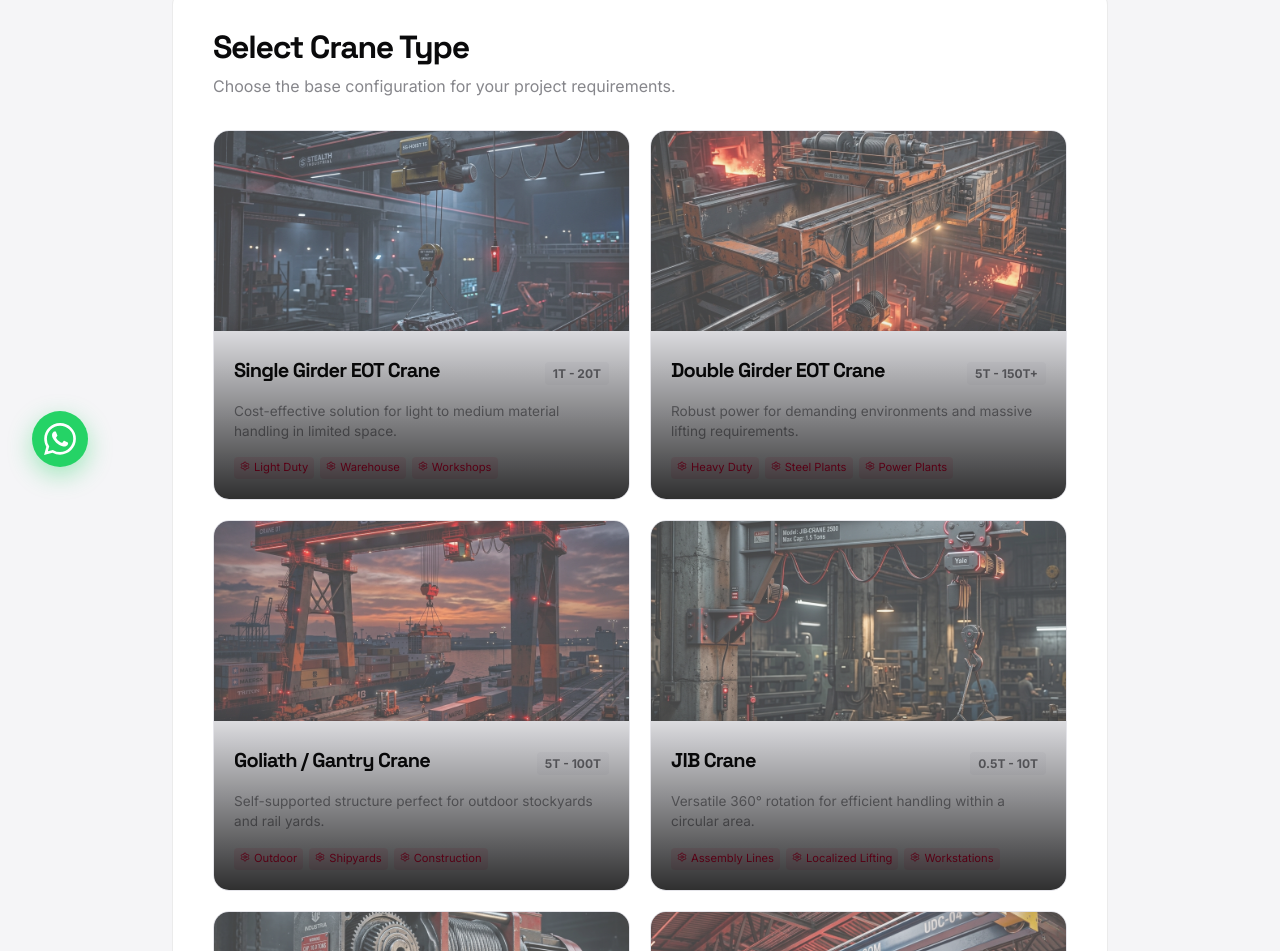
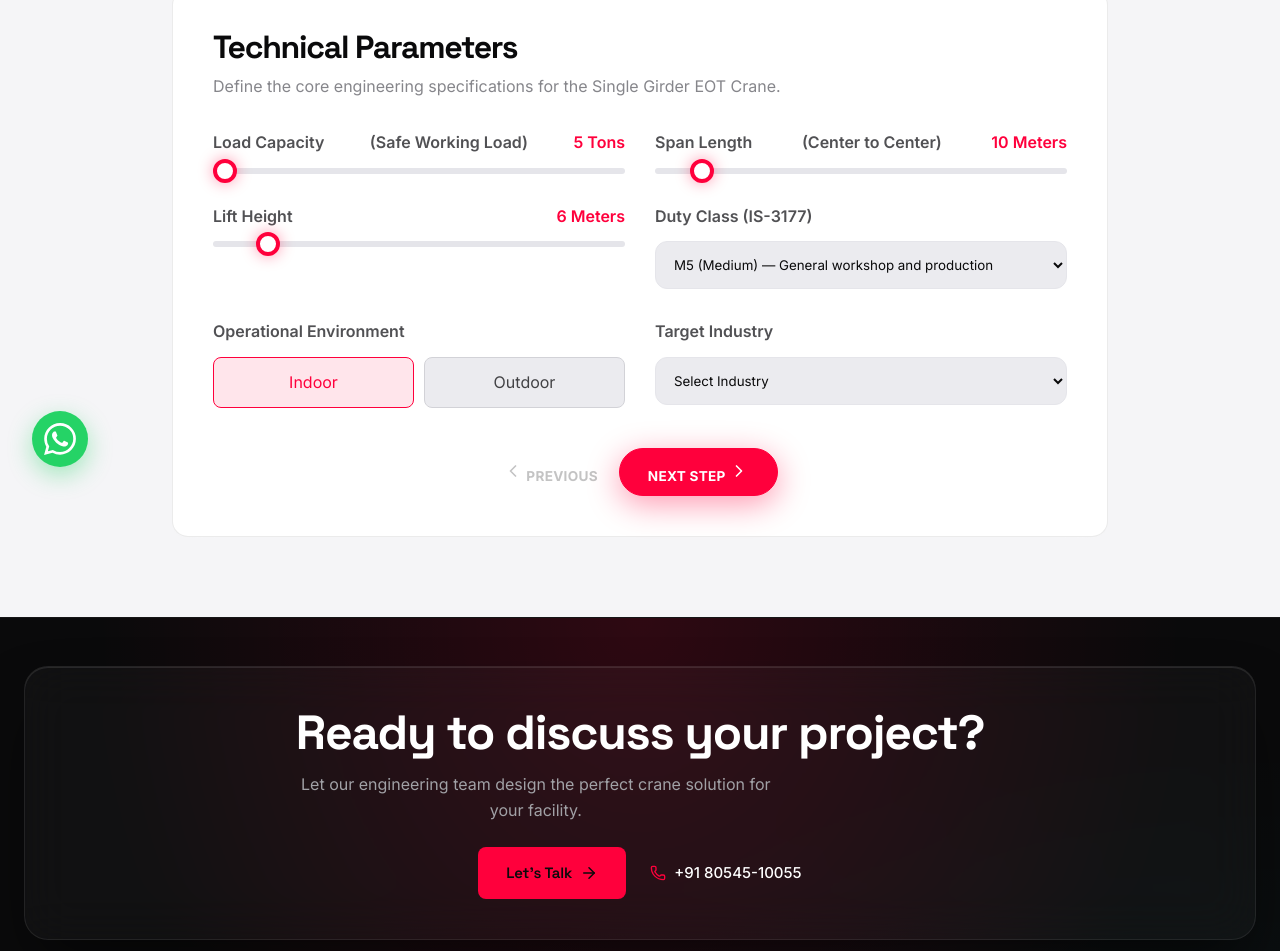
Before and after one commit to Madhavk005/amtech, a React (Vite) app: page /configurator in a window 1280 px wide. Shown: the part 301-1252 px from the top of the page. Built offline with nearby package versions, Linux system fonts and the light colour scheme.

Commit message:
Update website content and styles

```diff
--- a/src/components/layout/Footer.jsx
+++ b/src/components/layout/Footer.jsx
@@ -168,7 +168,11 @@ export default function Footer() {
               </div>
               <div className={s.contactItem}>
                 <Mail size={16} className={s.contactIcon} />
-                <a href={`mailto:${company.email}`}>{company.email}</a>
+                <div>
+                  <a href={`mailto:${company.salesEmail}`}>Sales: {company.salesEmail}</a>
+                  <br />
+                  <a href={`mailto:${company.serviceEmail}`}>Service: {company.serviceEmail}</a>
+                </div>
               </div>
             </div>
           </motion.div>
--- a/src/components/layout/Footer.module.css
+++ b/src/components/layout/Footer.module.css
@@ -53,9 +53,11 @@
 
 .ctaCard {
   display: flex;
+  flex-direction: column;
   align-items: center;
-  justify-content: space-between;
-  gap: var(--space-8);
+  justify-content: center;
+  text-align: center;
+  gap: var(--space-6);
   padding: var(--space-12) var(--space-16);
   background: rgba(255, 255, 255, 0.03);
   backdrop-filter: blur(24px);
@@ -68,7 +70,7 @@
 }
 
 .ctaContent {
-  flex: 1;
+  flex: none;
 }
 
 .ctaTitle {
@@ -91,6 +93,7 @@
 .ctaActions {
   display: flex;
   align-items: center;
+  justify-content: center;
   gap: var(--space-6);
   flex-shrink: 0;
 }
@@ -332,18 +335,6 @@
     gap: var(--space-10) var(--space-12);
   }
 
-  .ctaCard {
-    flex-direction: column;
-    align-items: flex-start;
-    gap: var(--space-6);
-    padding: var(--space-8);
-  }
-
-  .ctaActions {
-    width: 100%;
-    flex-wrap: wrap;
-  }
-
   .brandCol {
     padding-right: 0;
   }
@@ -370,7 +361,7 @@
 
   .ctaActions {
     flex-direction: column;
-    align-items: flex-start;
+    align-items: center;
   }
 
   .bottomInner {
--- a/src/components/layout/Navbar.jsx
+++ b/src/components/layout/Navbar.jsx
@@ -72,9 +72,9 @@ export default function Navbar() {
               <span>{company.phone[0]}</span>
             </a>
             <span className={s.topBarSep}>|</span>
-            <a href={`mailto:${company.email}`} className={s.topContactLink}>
+            <a href={`mailto:${company.salesEmail}`} className={s.topContactLink}>
               <Mail size={14} />
-              <span>{company.email}</span>
+              <span>{company.salesEmail}</span>
             </a>
           </div>
           <div className={s.topBarCta}>
--- a/src/data/configuratorData.js
+++ b/src/data/configuratorData.js
@@ -65,4 +65,5 @@ export const industries = [
   'Logistics & Warehousing',
   'Construction',
   'Mining',
+  'Other',
 ];
--- a/src/data/siteData.js
+++ b/src/data/siteData.js
@@ -11,9 +11,11 @@ export const company = {
     "At Amtech, we are passionate about engineering excellence. Founded in 1990, Amtech has grown into a trusted leader in the manufacturing of Electric Overhead Travelling (EOT) cranes, serving industries across India and around the globe. With a strong focus on innovation, quality, and customer satisfaction, we have successfully commissioned over 3,500 cranes — many to repeat customers — a testament to the trust our clients place in us.",
   founded: 1990,
   cranesCommissioned: "3,500+",
-  facility: "50,000+ sq. meters",
+  facility: "2 Lac+ Sq. Ft.",
   phone: ["+91 80545-10055", "+91 94172-05580", "+91 86999-99302"],
   email: "amtechmetal@gmail.com",
+  salesEmail: "sales@amtechcranes.com",
+  serviceEmail: "service@amtechcranes.com",
   address: "Gaddo Lakhowal Road, Chandigarh Road, Ludhiana",
   landmark: "1.8 Km from Kohara Chowk",
   city: "Ludhiana, Punjab, India",
@@ -84,7 +86,7 @@ export const images = {
 export const stats = [
   { value: "35+", label: "Years of Experience" },
   { value: "3,500+", label: "Cranes Commissioned" },
-  { value: "50,000+", label: "Sq. Mt. Facility" },
+  { value: "2 Lac+", label: "Sq. Ft. Facility" },
   { value: "500+", label: "Happy Clients" },
 ];
 
@@ -96,8 +98,6 @@ export const navLinks = [
     path: "#",
     children: [
       { label: "Crane Configurator", path: "/configurator" },
-      { label: "ROI Calculator", path: "/roi-calculator" },
-      { label: "Solution Finder", path: "/solution-finder" },
     ]
   },
   {
@@ -133,8 +133,6 @@ export const navLinks = [
     path: "/manufacturing",
     children: [
       { label: "Production", path: "/manufacturing/production" },
-      { label: "Design Advantage", path: "/manufacturing/design-advantage" },
-      { label: "Automation & Computerisation", path: "/manufacturing/automation-computerisation" },
     ],
   },
   {
@@ -554,7 +552,7 @@ export const designAdvantages = [
   },
   {
     title: "Pre-Dispatch Testing",
-    desc: "Every crane is fully wired up and checked before dispatch, with Federal Engineers inspection and verification of each unit.",
+    desc: "Every crane is fully wired up and checked before dispatch, with Amtech Engineers inspection and verification of each unit.",
   },
   {
     title: "Standardized Wear Parts",
@@ -567,34 +565,12 @@ export const designAdvantages = [
 ];
 
 export const manufacturing = {
-  facility: "Our massive state-of-the-art manufacturing facility is spread over approximately 50,000 square meters, equipped with the latest machinery and technology.",
-  overview: "With an in-house design team that uses automation and computerisation to ensure the highest level of precision in the manufacturing process, we have invested heavily in our manufacturing capabilities to deliver the best possible products and services to our clients.",
+  facility: "Our massive state-of-the-art manufacturing facility is spread over approximately 2 Lac square feet, equipped with the latest machinery and technology.",
+  overview: "With an in-house design team that uses advanced technology to ensure the highest level of precision in the manufacturing process, we have invested heavily in our manufacturing capabilities to deliver the best possible products and services to our clients.",
   production: {
     title: "Production",
-    desc: "Our facility features large and heavy fabrication facilities, sub-assembly centers, and a heavy machine shop equipped with CNC machines. All cranes receive complete assembly including actual cabins and electrical cables.",
-    qualityNote: "Federal Engineers inspect and verify each unit before shipment. Our dedicated QA/QC division maintains consistent manufacturing standards.",
-  },
-  automation: {
-    title: "Automation & Computerisation",
-    desc: "Amtech is a distinguished crane manufacturer in India featuring state-of-the-art CNC capabilities for producing components like gearboxes, wheel assemblies, and drum assemblies internally.",
-    benefits: [
-      "Superior product quality",
-      "Better dimensional accuracy",
-      "Increased productivity levels",
-      "Improved surface finish quality",
-    ],
-    machines: [
-      "HMC Machine",
-      "VTL Machine",
-      "VMC",
-      "CNC Hobbing Machine",
-      "CNC Lathe Machine",
-      "CNC VTL Machine",
-      "CNC Cutting Machine",
-      "Doosan Horizontal Machine",
-      "Boring Machine",
-    ],
-    softwareNote: "The organization has implemented computer-based systems since 1986 and continues developing tailored software for design and estimation departments. Currently implementing SAP enterprise resource planning solutions.",
+    desc: "Our facility features large and heavy fabrication facilities, sub-assembly centers, and a heavy machine shop equipped with CNC machines. All cranes receive complete assembly including actual cabins and electrical cables. Amtech features state-of-the-art CNC capabilities for producing components like gearboxes, wheel assemblies, and drum assemblies internally.",
+    qualityNote: "Amtech Engineers inspect and verify each unit before shipment. Our dedicated QA/QC division maintains consistent manufacturing standards.",
   },
   capabilities: [
     {
--- a/src/pages/Configurator.jsx
+++ b/src/pages/Configurator.jsx
@@ -4,17 +4,14 @@ import {
   ChevronRight,
   ChevronLeft,
   CheckCircle2,
-  Info,
   Cpu,
   Settings,
   Zap,
-  Download,
   Phone,
   Mail,
   Building2,
   User,
-  Calendar,
-  Construction
+  Calendar
 } from 'lucide-react';
 import { craneTypes, dutyClasses, industries } from '../data/configuratorData';
 import Button from '../components/ui/Button';
@@ -46,9 +43,21 @@ export default function Configurator() {
     window.scrollTo(0, 0);
   }, [currentStep]);
 
+  useEffect(() => {
+    let type = 'single-girder';
+    if (config.environment === 'outdoor') {
+      type = 'goliath';
+    } else if (config.loadCapacity > 20 || config.spanLength > 20) {
+      type = 'double-girder';
+    } else if (config.loadCapacity <= 10 && config.industry === 'Manufacturing') {
+      type = 'single-girder';
+    }
+    setConfig(prev => ({ ...prev, typeId: type }));
+  }, [config.loadCapacity, config.spanLength, config.environment, config.industry]);
+
   const selectedType = craneTypes.find(t => t.id === config.typeId);
 
-  const nextStep = () => setCurrentStep(prev => Math.min(prev + 1, 5));
+  const nextStep = () => setCurrentStep(prev => Math.min(prev + 1, 4));
   const prevStep = () => setCurrentStep(prev => Math.max(prev - 1, 1));
 
   const handleConfigChange = (field, value) => {
@@ -60,7 +69,7 @@ export default function Configurator() {
     setIsSubmitted(true);
   };
 
-  const stepLabels = ['Selection', 'Technical', 'Analysis', 'Summary', 'Connect'];
+  const stepLabels = ['Technical', 'Analysis', 'Summary', 'Connect'];
 
   return (
     <main className={styles.configuratorPage}>
@@ -124,47 +133,10 @@ export default function Configurator() {
               transition={{ duration: 0.4, ease: "easeOut" }}
               className={styles.stepContent}
             >
-              {/* STEP 1: CRANE SELECTION */}
+
+
+              {/* STEP 1: TECHNICAL INPUTS */}
               {currentStep === 1 && (
-                <>
-                  <div className={styles.stepHeader}>
-                    <h1 className={styles.stepTitle}>Select Crane Type</h1>
-                    <p className={styles.stepSubtitle}>Choose the base configuration for your project requirements.</p>
-                  </div>
-
-                  <div className={styles.selectionGrid}>
-                    {craneTypes.map(type => (
-                      <div
-                        key={type.id}
-                        className={`${styles.selectionCard} ${config.typeId === type.id ? styles.selectionCardSelected : ''}`}
-                        onClick={() => handleConfigChange('typeId', type.id)}
-                      >
-                        <img src={type.image} alt={type.name} className={styles.cardImage} />
-                        <div className={styles.cardBody}>
-                          <div className={styles.cardMeta}>
-                            <h3 className={styles.cardTitle}>{type.name}</h3>
-                            <span className={styles.capacityBadge}>{type.capacityRange}</span>
-                          </div>
-                          <p style={{ fontSize: '0.85rem', color: 'var(--gray-400)', marginBottom: '16px', lineHeight: '1.5' }}>
-                            {type.description}
-                          </p>
-                          <div className={styles.tagGroup}>
-                            {type.tags.map(tag => (
-                              <span key={tag} className={styles.tag}>
-                                <Settings size={10} style={{ marginRight: '4px' }} />
-                                {tag}
-                              </span>
-                            ))}
-                          </div>
-                        </div>
-                      </div>
-                    ))}
-                  </div>
-                </>
-              )}
-
-              {/* STEP 2: TECHNICAL INPUTS */}
-              {currentStep === 2 && (
                 <>
                   <div className={styles.stepHeader}>
                     <h2 className={styles.stepTitle}>Technical Parameters</h2>
@@ -178,7 +150,7 @@ export default function Configurator() {
                         <span className={styles.labelValue}>{config.loadCapacity} Tons</span>
                       </label>
                       <input
-                        type="range" min="1" max="150" step="1"
+                        type="range" min="5" max="200" step="5"
                         value={config.loadCapacity}
                         onChange={(e) => handleConfigChange('loadCapacity', parseInt(e.target.value))}
                         className={styles.rangeInput}
@@ -255,8 +227,8 @@ export default function Configurator() {
                 </>
               )}
 
-              {/* STEP 3: SMART ANALYSIS */}
-              {currentStep === 3 && (
+              {/* STEP 2: SMART ANALYSIS */}
+              {currentStep === 2 && (
                 <>
                   <div className={styles.stepHeader}>
                     <h2 className={styles.stepTitle}>Engineering Analysis</h2>
@@ -303,25 +275,13 @@ export default function Configurator() {
                       <span className={styles.bentoValue}>{(config.spanLength * 0.45).toFixed(1)}<span> Tons</span></span>
                     </div>
 
-                    <div className={styles.visualizationPlaceholder}>
-                      <Construction className={styles.vizIcon} size={48} />
-                      <h3 style={{ color: 'var(--white)', fontSize: '1rem', marginBottom: '8px' }}>Virtual Prototype</h3>
-                      <p style={{ fontSize: '0.75rem' }}>Generating 3D model for {config.loadCapacity}T system...</p>
-                      <div style={{ width: '100%', height: '4px', background: 'var(--gray-800)', borderRadius: '2px', marginTop: '15px', overflow: 'hidden' }}>
-                        <motion.div
-                          style={{ height: '100%', background: 'var(--primary)' }}
-                          initial={{ width: '0%' }}
-                          animate={{ width: '100%' }}
-                          transition={{ duration: 2, repeat: Infinity }}
-                        />
-                      </div>
-                    </div>
+
                   </div>
                 </>
               )}
 
-              {/* STEP 4: VISUAL SUMMARY */}
-              {currentStep === 4 && (
+              {/* STEP 3: VISUAL SUMMARY */}
+              {currentStep === 3 && (
                 <>
                   <div className={styles.stepHeader}>
                     <h2 className={styles.stepTitle}>Configuration Summary</h2>
@@ -357,26 +317,13 @@ export default function Configurator() {
                       </div>
                     </div>
 
-                    <div style={{ display: 'flex', flexDirection: 'column', gap: '15px' }}>
-                      <div style={{ background: 'var(--primary-subtle)', padding: '20px', borderRadius: 'var(--radius-lg)', border: '1px solid var(--primary-light)' }}>
-                        <h4 style={{ color: 'var(--primary)', marginBottom: '10px', display: 'flex', alignItems: 'center', gap: '8px' }}>
-                          <Info size={16} /> Engineering Note
-                        </h4>
-                        <p style={{ fontSize: '0.85rem', color: 'var(--gray-300)' }}>
-                          Your span of {config.spanLength}m requires a box-girder construction for structural rigidity.
-                          We recommend a dual-speed hoisting system for safer {config.loadCapacity}T material positioning.
-                        </p>
-                      </div>
-                      <Button variant="ghost" size="sm" className={styles.downloadBtn}>
-                        <Download size={16} /> Preview Draft GA Drawing (PDF)
-                      </Button>
-                    </div>
+
                   </div>
                 </>
               )}
 
-              {/* STEP 5: LEAD CAPTURE */}
-              {currentStep === 5 && (
+              {/* STEP 4: LEAD CAPTURE */}
+              {currentStep === 4 && (
                 <>
                   <div className={styles.stepHeader}>
                     <h2 className={styles.stepTitle}>Request Detailed Proposal</h2>
@@ -433,8 +380,8 @@ export default function Configurator() {
                 </>
               )}
 
-              {/* Navigation buttons for Step 1-4 */}
-              {currentStep < 5 && (
+              {/* Navigation buttons for Step 1-3 */}
+              {currentStep < 4 && (
                 <div className={styles.stepFooter}>
                   <Button
                     variant="ghost"
@@ -448,9 +395,8 @@ export default function Configurator() {
                   <Button
                     variant="primary"
                     onClick={nextStep}
-                    disabled={currentStep === 1 && !config.typeId}
                   >
-                    {currentStep === 4 ? 'Confirm & Connect' : 'Next Step'} <ChevronRight size={20} />
+                    {currentStep === 3 ? 'Confirm & Connect' : 'Next Step'} <ChevronRight size={20} />
                   </Button>
                 </div>
               )}
--- a/src/pages/Configurator.module.css
+++ b/src/pages/Configurator.module.css
@@ -148,13 +148,7 @@
   position: relative;
 }
 
-.selectionCard::after {
-  content: '';
-  position: absolute;
-  inset: 0;
-  background: linear-gradient(to bottom, transparent 50%, rgba(0,0,0,0.8));
-  pointer-events: none;
-}
+
 
 .selectionCard:hover {
   transform: translateY(-8px);
@@ -339,7 +333,7 @@
 .bentoMain {
   grid-column: span 2;
   grid-row: span 2;
-  background: linear-gradient(135deg, rgba(20,20,20,0.9) 0%, rgba(10,10,10,0.9) 100%);
+  background: var(--secondary-mid);
   border: 1px solid var(--gray-800);
   border-radius: var(--radius-xl);
   padding: 40px;
@@ -410,7 +404,8 @@
   margin-top: auto;
   padding-top: 40px;
   display: flex;
-  justify-content: space-between;
+  justify-content: center;
+  gap: 20px;
 }
 
 /* Lead Form */
--- a/src/pages/Home.jsx
+++ b/src/pages/Home.jsx
@@ -12,6 +12,7 @@ import {
   Star,
   Quote,
   Shield,
+  Mail,
 } from 'lucide-react';
 
 import SEO from '../components/ui/SEO';
@@ -698,6 +699,10 @@ export default function Home() {
                   <Phone size={20} />
                   <span>Call Us: {company.phone[0]}</span>
                 </div>
+                <div className={styles.ctaContactLink}>
+                  <Mail size={20} />
+                  <span>Sales: {company.salesEmail}</span>
+                </div>
               </motion.div>
             </div>
           </div>
--- a/src/pages/Home.module.css
+++ b/src/pages/Home.module.css
@@ -1164,9 +1164,10 @@
 
 .ctaActions {
   display: flex;
-  flex-direction: column;
+  flex-direction: row;
+  justify-content: center;
   align-items: center;
-  gap: var(--space-10);
+  gap: var(--space-8);
 }
 
 .ctaContactLink {
@@ -1225,4 +1226,6 @@
   .roiStat { width: 100%; }
   .testimonialCard { padding: 30px; }
   .testimonialText { font-size: 1.15rem; }
+
+  .ctaActions { flex-direction: column; }
 }
--- a/src/pages/Services.jsx
+++ b/src/pages/Services.jsx
@@ -14,6 +14,7 @@ import {
   Zap,
   Globe,
   Phone,
+  Mail,
   ChevronRight,
   ArrowRight,
 } from 'lucide-react';
@@ -195,13 +196,24 @@ export default function Services() {
             Our service team is available for emergency support. Reach out now and
             we will have an expert on your case within hours.
           </p>
+          <div style={{ display: 'flex', justifyContent: 'center', flexWrap: 'wrap', gap: '30px', marginBottom: 'var(--space-8)' }}>
             <a
               href={`tel:${company.phone[0].replace(/\s/g, '')}`}
               className={styles.ctaPhone}
+              style={{ marginBottom: 0 }}
             >
               <Phone size={22} strokeWidth={2} />
               <span>{company.phone[0]}</span>
             </a>
+            <a
+              href={`mailto:${company.serviceEmail}`}
+              className={styles.ctaPhone}
+              style={{ marginBottom: 0 }}
+            >
+              <Mail size={22} strokeWidth={2} />
+              <span>{company.serviceEmail}</span>
+            </a>
+          </div>
           <div className={styles.ctaActions}>
             <Button variant="white" to="/contact" size="lg" arrow>
               Contact Us
```
Also changed, not shown: src/pages/Contact.jsx (+25 -4 lines), src/pages/ProductDetail.jsx (+17 -4 lines), 6 other files (tests, documents, lock files or other folders). Lines whose indentation alone changed are shown as unchanged.
